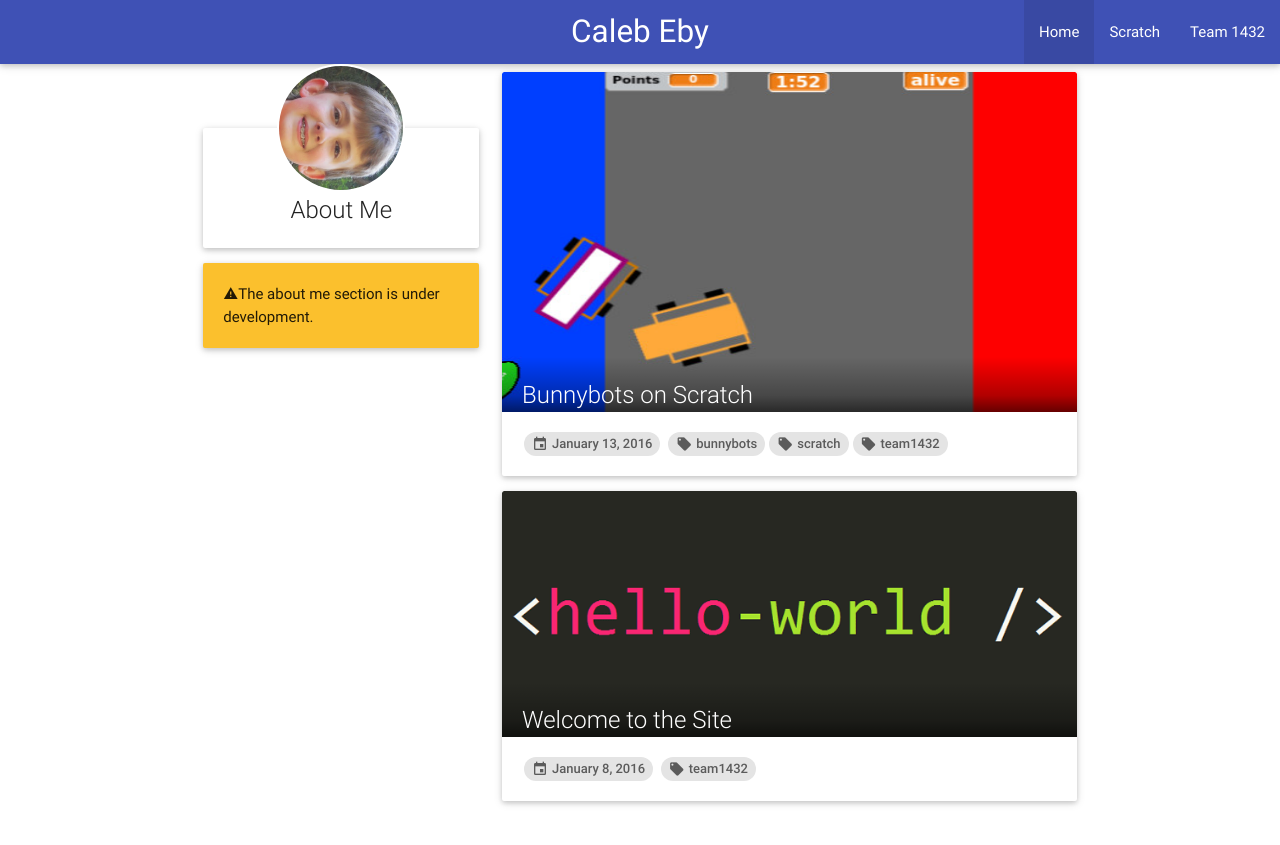
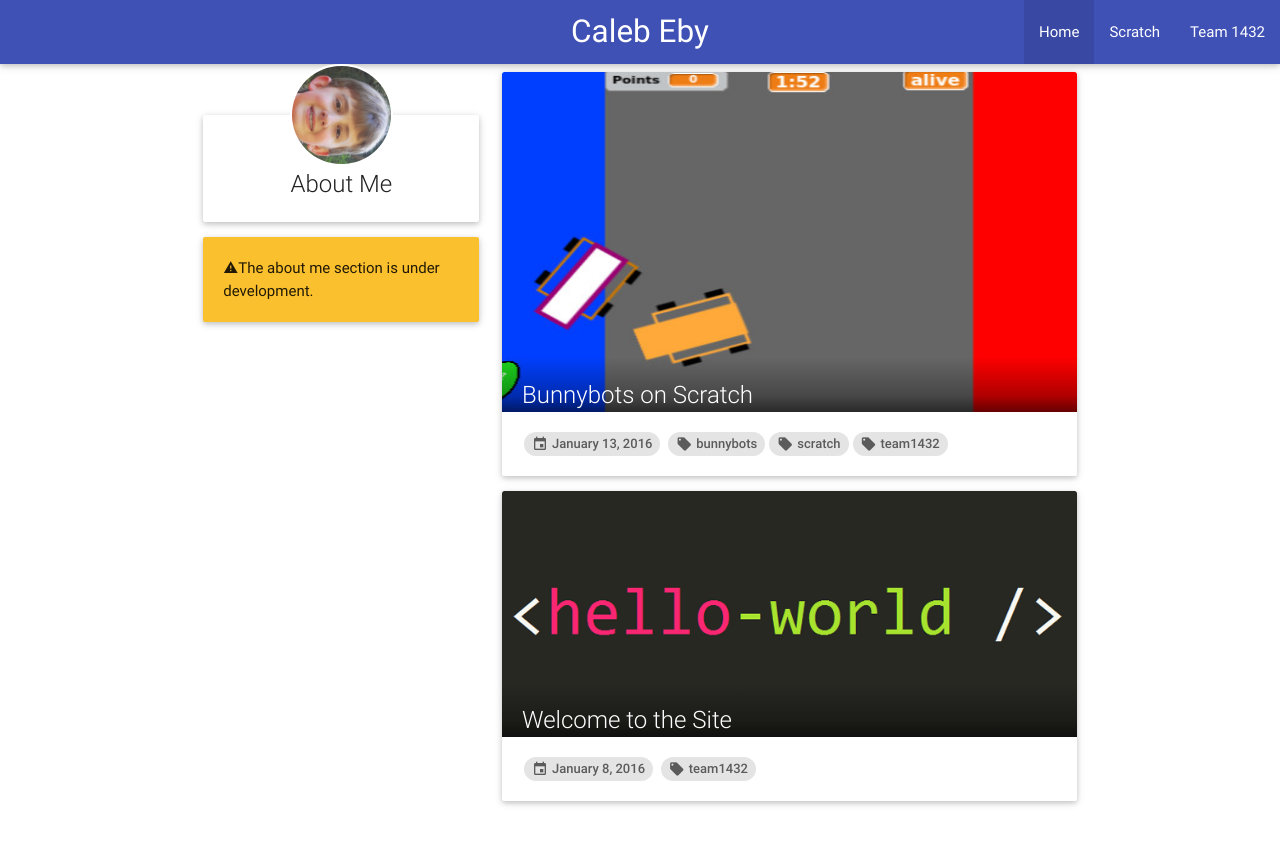
Before and after one commit to calebeby/calebeby.github.io, a Jekyll site: the page built from index.html, in a window 1280 px wide. Shown: the top 845 px of the page. Built offline with Jekyll 4.4.1, drawn with Linux system fonts in a browser that asks for light colours; nearby versions of some CDN libraries.

Commit message:
make image smaller

```diff
--- a/_sass/_my-styles.scss
+++ b/_sass/_my-styles.scss
@@ -54,8 +54,8 @@ ins {
 
 .card-icon {
   @extend .circle, .center-block, .responsive-img;
-  width: 10vw;
-  height: 10vw;
+  width: 8vw;
+  height: 8vw;
   border: 2px solid #fff;
   z-index: 3;
 }
@@ -63,9 +63,9 @@ ins {
 .about-card {
   position: relative;
   z-index: -1;
-  margin-top: -5vw!important;
+  margin-top: -4vw!important;
   @extend .card;
-  padding: 5vw 20px 20px
+  padding: 4vw 20px 20px
 }
 
 .profile-card {
```
